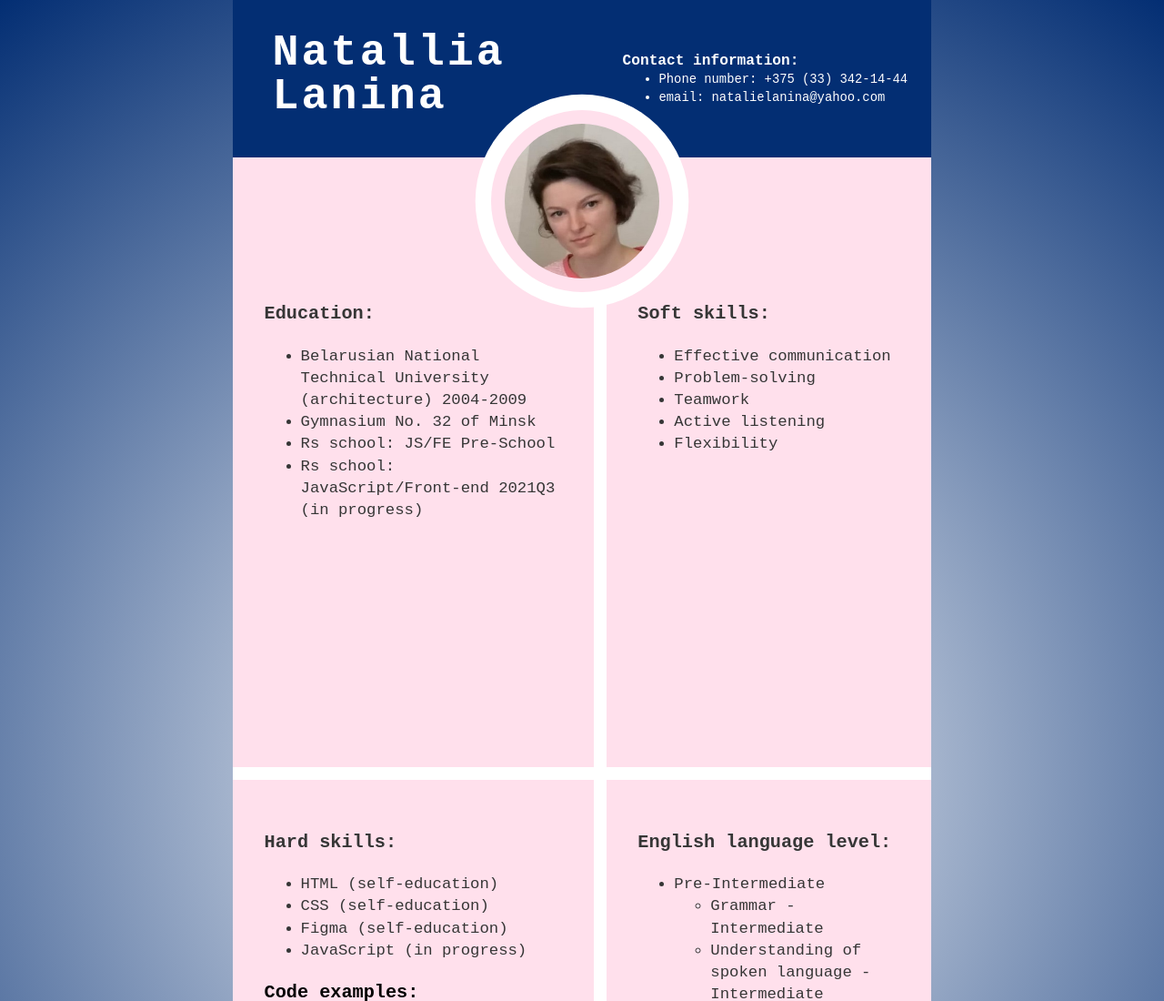
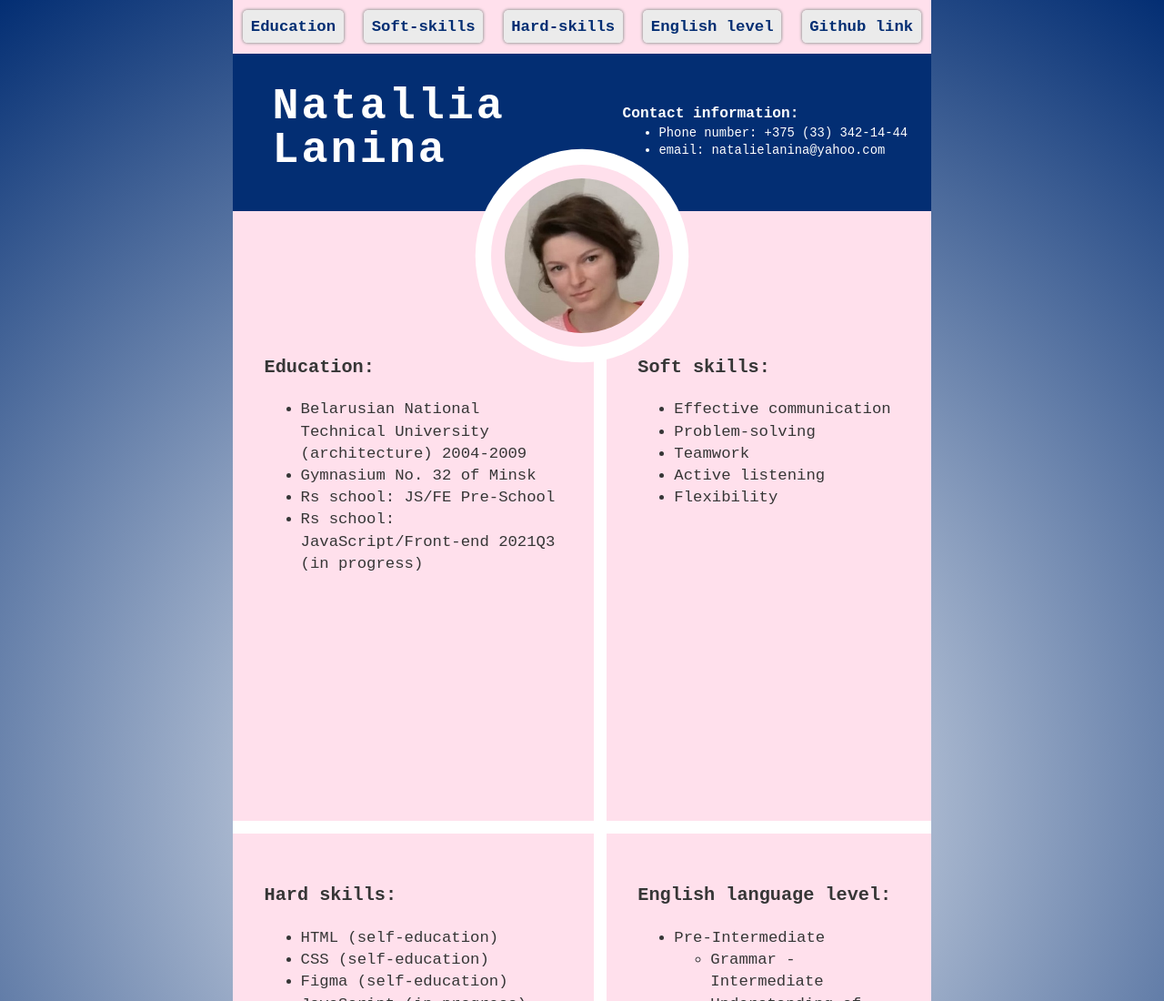
Before and after one commit to NatalliaLanina/rsschool-cv, a plain HTML site: page index.html in a window 1280 px wide. Shown: the top 1100 px of the page at 91% size. Drawn offline with nearby package versions, Linux system fonts and the light colour scheme.

Commit message:
feat: add navigation

```diff
--- a/index.html
+++ b/index.html
@@ -11,6 +11,15 @@
   </head>
   <body>
     <div class="container">
+      <nav class="nav-container">
+        <ul class="nav-list">
+          <li><a href="#education">Education</a></li>
+          <li><a href="#soft-skills">Soft-skills</a></li>
+          <li><a href="#hard-skills">Hard-skills</a></li>
+          <li><a href="#english">English level</a></li>
+          <li><a href="#github">Github link</a></li>
+        </ul>
+      </nav>
       <header>
         <h1>Natallia <br> Lanina</h1>
         <div class="contact">
@@ -23,7 +32,7 @@
       </header>
       <main>
         <img src="photo300.jpg" class="main-photo" alt="my photo">
-        <section class="education">
+        <section class="education" id="education">
           <h3>Education:</h3>
           <ul>
             <li>Belarusian National Technical University (architecture) 2004-2009</li>
@@ -32,7 +41,7 @@
             <li>Rs school: JavaScript/Front-end 2021Q3 (in progress)</li>
           </ul>
         </section>
-        <section class="soft-skills">
+        <section class="soft-skills" id="soft-skills">
           <h3>Soft skills:</h3>
           <ul>
             <li>Effective communication</li>
@@ -42,7 +51,7 @@
             <li>Flexibility</li>
           </ul>
         </section>
-        <section class="hard-skills">
+        <section class="hard-skills" id="hard-skills">
           <h3>Hard skills:</h3>
           <ul>
             <li>HTML (self-education)</li>
@@ -72,7 +81,7 @@
             </pre>
           </div>
         </section>
-        <section class="english">
+        <section class="english" id="english">
           <h3>English language level:</h3>
           <ul>
             <li>Pre-Intermediate
@@ -87,7 +96,7 @@
       </main>
       <footer>
         <img src="https://rs.school/images/rs_school_js.svg" class="logo" alt="rsschool logo">
-        <div class="github-container">
+        <div class="github-container" id="github">
           <a class="github" href="https://github.com/NatalliaLanina">Natallia Lanina</a>
           <time>2021</time>
         </div>
--- a/style.css
+++ b/style.css
@@ -9,6 +9,7 @@
 
 	font-size: calc(16px + .1vw);
 	box-sizing: border-box;
+  scroll-behavior: smooth;
 }
 
 *,
@@ -35,7 +36,6 @@ body * + *{
   justify-content: space-between;
   max-width: 60vw;
   min-width: 700px;
-  min-height: 1200px;
   margin: 0 auto;
   background-color: white;
 }
@@ -65,7 +65,32 @@ header > h1 {
 .contact > h3 {
   margin: 0;
 }
-
+.nav-container {
+  background-color: var(--light-pink);
+}
+.nav-container ul{
+  width: 100%;
+  display: flex;
+  justify-content: space-around;
+  padding-inline-start: 0;
+}
+.nav-list li {
+  display: inline;
+}
+.nav-list li a {
+  color: var(--dark-blue);
+  text-decoration: none;
+  padding: .5rem;
+  border-radius: .3em;
+  font-weight: 600;
+  background-color: var(--light-gray);
+  box-shadow: 0 0 3px 1px var(--gray);
+  transition: all 0.4s linear;
+}
+.nav-list li a:hover {
+  background-color: var(--dark-blue);
+  color: white;
+}
 
 /*main styles start*/
 main {
@@ -126,7 +151,7 @@ section.english {
 }
 img.main-photo {
   position: absolute;
-  top: 7rem;
+  top: 10.5rem;
   left: calc(50% - 100px);
   height: 200px;
   border-radius: 50%;
```
Also changed, not shown: certificate.jpg (added).
